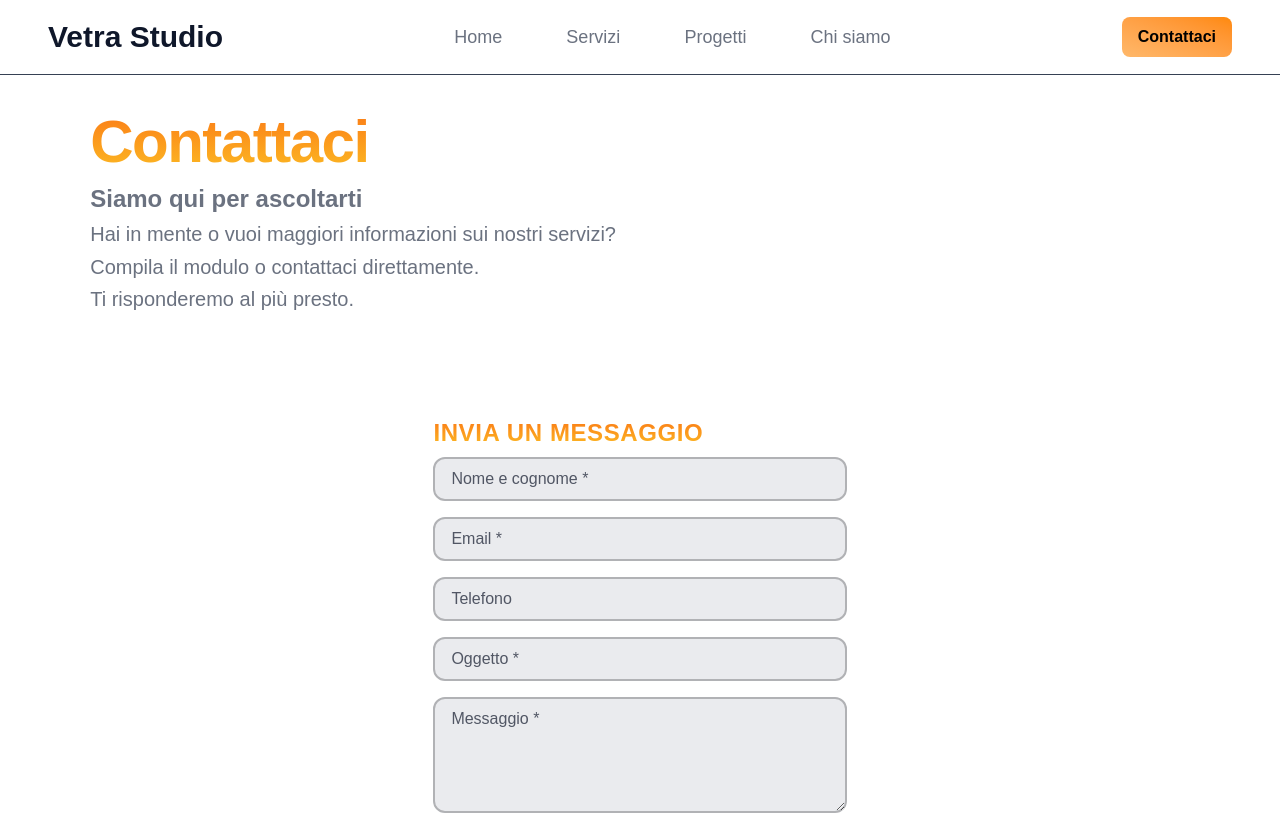
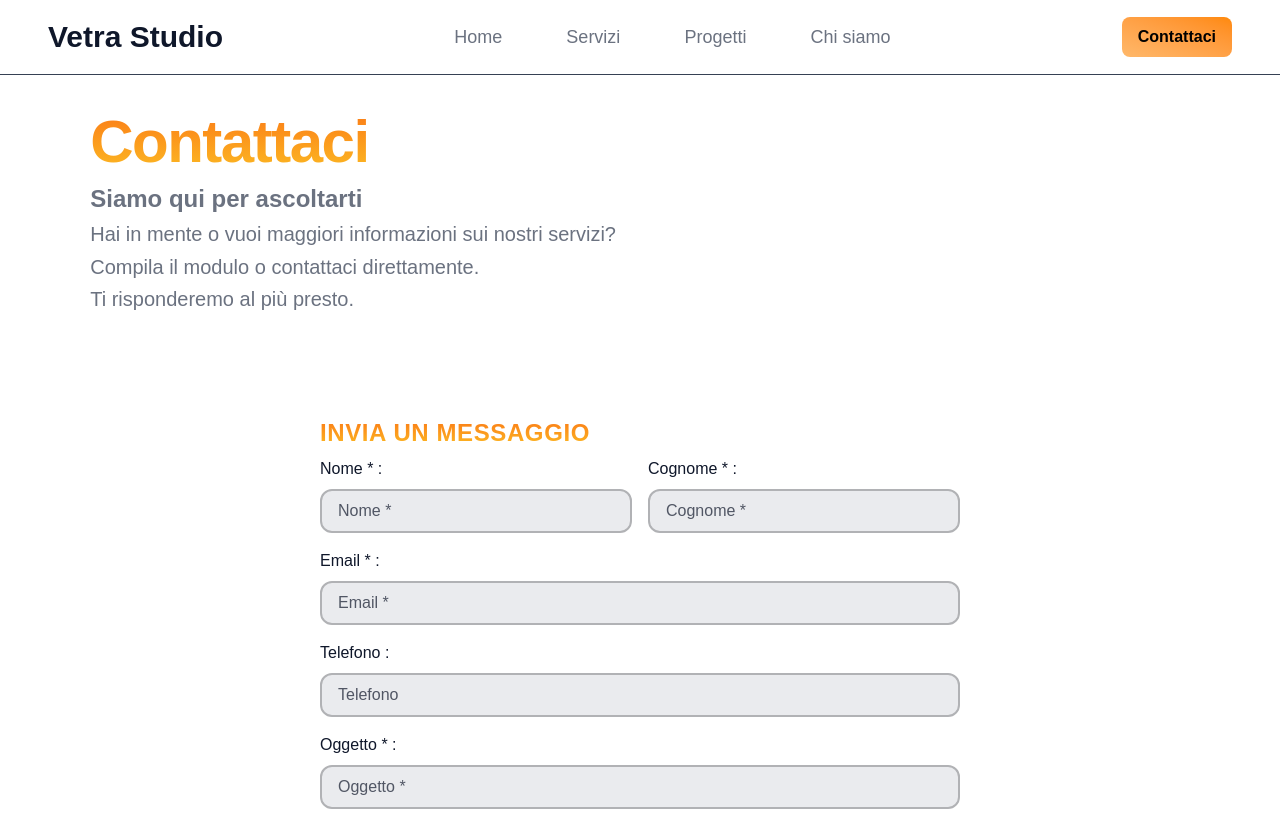
Before and after one commit to Vetra-Studio/website, a Next.js app: page /contattaci in a window 1280 px wide. Shown: the top 815 px of the page. Built offline with nearby package versions, Linux system fonts and the light colour scheme; no server answers.

Commit message:
refactor: reorganize contact form

```diff
--- a/app/api/contact/route.ts
+++ b/app/api/contact/route.ts
@@ -14,7 +14,7 @@ export async function POST(request: Request) {
   try {
     const body = await request.json();
 
-    const { fullName, email, phone, subject, message, turnstileToken, website} = body;
+    const { firstName, lastName, email, phone, subject, message, turnstileToken, website} = body;
 
     if (website) {
       return Response.json({ success: true });
@@ -50,14 +50,15 @@ export async function POST(request: Request) {
       );
     }
 
-    if (!fullName || !email || !subject || !message) {
+    if (!firstName || !lastName || !email || !subject || !message) {
       return Response.json(
         { error: 'Compila tutti i campi obbligatori' },
         { status: 400 }
       );
     }
 
-    const safeFullName = escapeHtml(fullName);
+    const safeFirstName = escapeHtml(firstName);
+    const safeLastName = escapeHtml(lastName);
     const safeEmail = escapeHtml(email);
     const safePhone = escapeHtml(phone || 'Non specificato');
     const safeSubject = escapeHtml(subject);
@@ -71,7 +72,8 @@ export async function POST(request: Request) {
       html: `
         <h2>Nuovo messaggio dal sito</h2>
 
-        <p><strong>Nome:</strong> ${safeFullName}</p>
+        <p><strong>Nome:</strong> ${safeFirstName}</p>
+        <p><strong>Cognome:</strong> ${safeLastName}</p>
         <p><strong>Email:</strong> ${safeEmail}</p>
         <p><strong>Telefono:</strong> ${safePhone}</p>
         <p><strong>Oggetto:</strong> ${safeSubject}</p>
--- a/app/contattaci/page.tsx
+++ b/app/contattaci/page.tsx
@@ -7,7 +7,7 @@ export default function ContactPage() {
   return (
     <main className="flex flex-col items-center justify-center scroll-smooth ">
 
-      <div className="items-center p-4 gap-12 mb-10 md:grid md:grid-cols-2 ">
+      <div className="items-center p-4 gap-12 mb-10 md:grid md:grid-cols-2">
 
         {/* Colonna Sinistra */}
         <div className="flex flex-col">
@@ -25,14 +25,14 @@ export default function ContactPage() {
         </div>
 
         {/* Colonna Destra */}
-        <div className="flex justify-center hidden md:block">
+        <div className="hidden md:flex items-center justify-center">
           <Image src="/vetra-icon.svg" alt="logo" width={300} height={300} />
         </div>
 
       </div>
 
       <div className="">
-        <Form className="mx-auto my-8 w-fit"/>
+        <Form className="my-8 w-[640px]"/>
       </div>
 
       <WhyContactUs
--- a/components/Contact/Form.tsx
+++ b/components/Contact/Form.tsx
@@ -6,7 +6,6 @@ import Script from "next/script";
 //import { Send } from 'lucide-react';
 
 const inputFields = [
-  { id: 'fullName', type: 'text', placeholder: 'Nome e cognome', required: true },
   { id: 'email', type: 'email', placeholder: 'Email', required: true },
   { id: 'phone', type: 'tel', placeholder: 'Telefono', required: false},
   { id: 'subject', type: 'text', placeholder: 'Oggetto', required: true },
@@ -34,7 +33,8 @@ const handleSubmit = async (e: React.FormEvent<HTMLFormElement>) => {
       'Content-Type': 'application/json',
     },
     body: JSON.stringify({
-      fullName: formData.get('fullName'),
+      firstName: formData.get('firstName'),
+      lastName: formData.get('lastName'),
       email: formData.get('email'),
       phone: formData.get('phone'),
       subject: formData.get('subject'),
@@ -60,8 +60,8 @@ export default function ContactForm({className}: FormProps) {
         invia un messaggio
       </h2>
 
-
-       <Script
+      {/* Turnstile | cloudflare bot protection */}
+      <Script
         src="https://challenges.cloudflare.com/turnstile/v0/api.js"
         strategy="afterInteractive"
       />
@@ -71,14 +71,60 @@ export default function ContactForm({className}: FormProps) {
         onSubmit={handleSubmit}
         className="flex flex-col gap-5">
         <div className="flex flex-col gap-4">
-          {inputFields.map(({ id, type, placeholder, required }) => (
-            <div key={id}>
-              <input name={id} type={type} required={required} placeholder={`${placeholder}${required ? " *" : ""}`} className="input-base" />
+          <div className="grid grid-cols-1 sm:grid-cols-2 gap-4">
+            <div>
+              <label htmlFor="firstName">Nome * :</label>
+              <input
+                id="firstName"
+                name="firstName"
+                type="text"
+                required
+                placeholder="Nome *"
+                className="input-base mt-2"
+              />
             </div>
-          ))}
+
+            <div>
+              <label htmlFor="lastName">Cognome * :</label>
+              <input
+                id="lastName"
+                name="lastName"
+                type="text"
+                required
+                placeholder="Cognome *"
+                className="input-base mt-2"
+              />
+            </div>
+          </div>
+
+          {inputFields.map(({ id, type, placeholder, required }) => {
+            const label = `${placeholder}${required ? " *" : ""}`;
+
+            return(
+              <div key={id}>
+                <label htmlFor={id}>{`${label} :`}</label>
+                <input
+                  id={id}
+                  name={id}
+                  type={type}
+                  required={required}
+                  placeholder={label}
+                  className="input-base mt-2"
+                />
+              </div>
+            )
+          })}
 
           <div>
-            <textarea name="message" placeholder="Messaggio *" rows={4} className="input-base textarea-scrollbar" required />
+            <label htmlFor="message">Messaggio * :</label>
+            <textarea
+              id="message"
+              name="message"
+              placeholder="Messaggio *"
+              rows={4}
+              className="input-base textarea-scrollbar mt-2"
+              required
+            />
           </div>
         </div>
 
--- a/package.json
+++ b/package.json
@@ -11,8 +11,6 @@
     "url": "git+https://github.com/Vetra-Studio/website.git"
   },
   "license": "ISC",
-  "type": "commonjs",
-  "main": "index.js",
   "scripts": {
     "build": "next build",
     "dev": "next dev",
```
